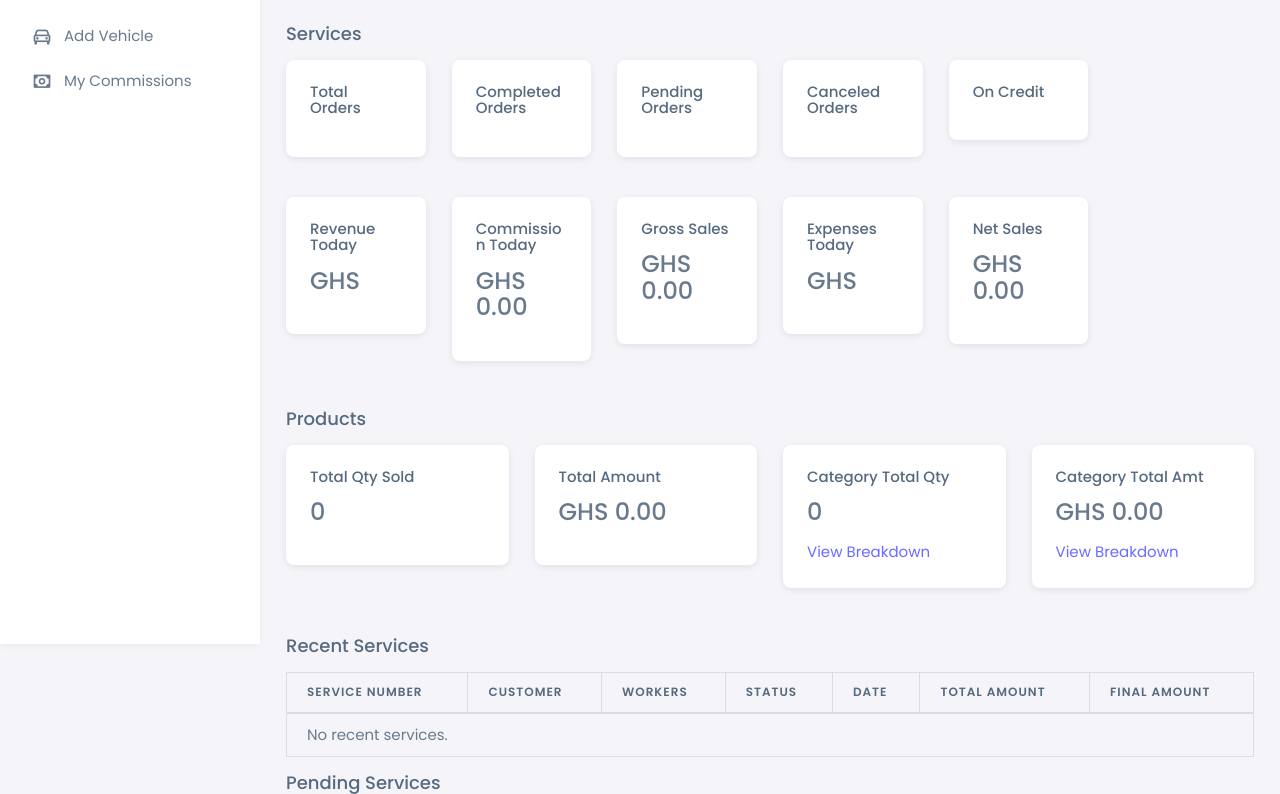
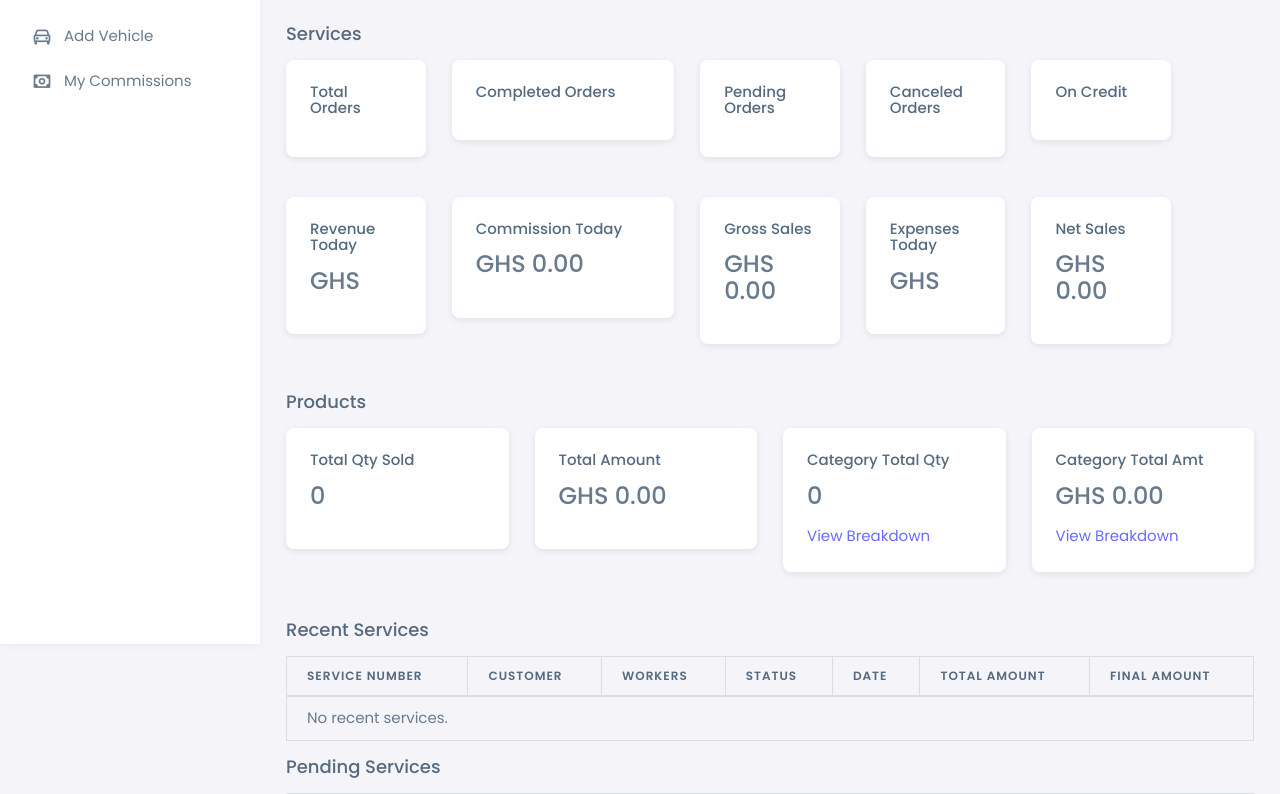
Before and after one commit to mikegyamfi/auto-dash, a Django app: template autodash_App/templates/layouts/admin/dashboard.html in a window 1280 px wide. Shown: the part 156-950 px from the top of the page. Run offline with Django 5.2, Linux system fonts and the light colour scheme; the template is opened without the code that fills it, so the values that code supplies are empty; some libraries are stand-ins or nearby versions.

Commit message:
add changes

```diff
--- a/autodash_App/templates/layouts/admin/dashboard.html
+++ b/autodash_App/templates/layouts/admin/dashboard.html
@@ -35,7 +35,7 @@
               </div>
             </div>
             <!-- Completed Orders -->
-            <div class="col-md-2 col-sm-6 mb-4">
+            <div class="col-md-3 col-sm-6 mb-4">
               <div class="card">
                 <div class="card-body">
                   <h6 class="card-title">Completed Orders</h6>
@@ -87,7 +87,7 @@
               </div>
             </div>
             <!-- Commission Today -->
-            <div class="col-md-2 col-sm-6 mb-4">
+            <div class="col-md-3 col-sm-6 mb-4">
               <div class="card">
                 <div class="card-body">
                   <h6 class="card-title">Commission Today</h6>
```
